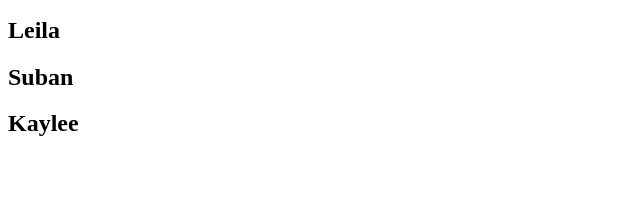
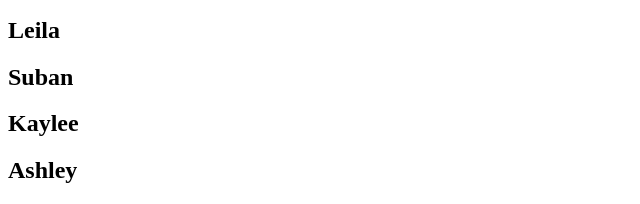
Before and after one commit to cogscidighum/3704A, a plain HTML site: page action2.html in a window 1280 px wide. Shown: the part 1736-1940 px from the top of the page, without its empty margins (0-640 px from the left). Before the commit the page ends 1893 px from the top, so only its background shows below. Drawn offline with Linux system fonts and the light colour scheme.

Commit message:
action2.html

```diff
--- a/action2.html
+++ b/action2.html
@@ -30,4 +30,5 @@
     <h2>Leila</h2>
     <h2>Suban</h2>
     <h2>Kaylee</h2>
+    <h2>Ashley</h2>
 </html>
```
